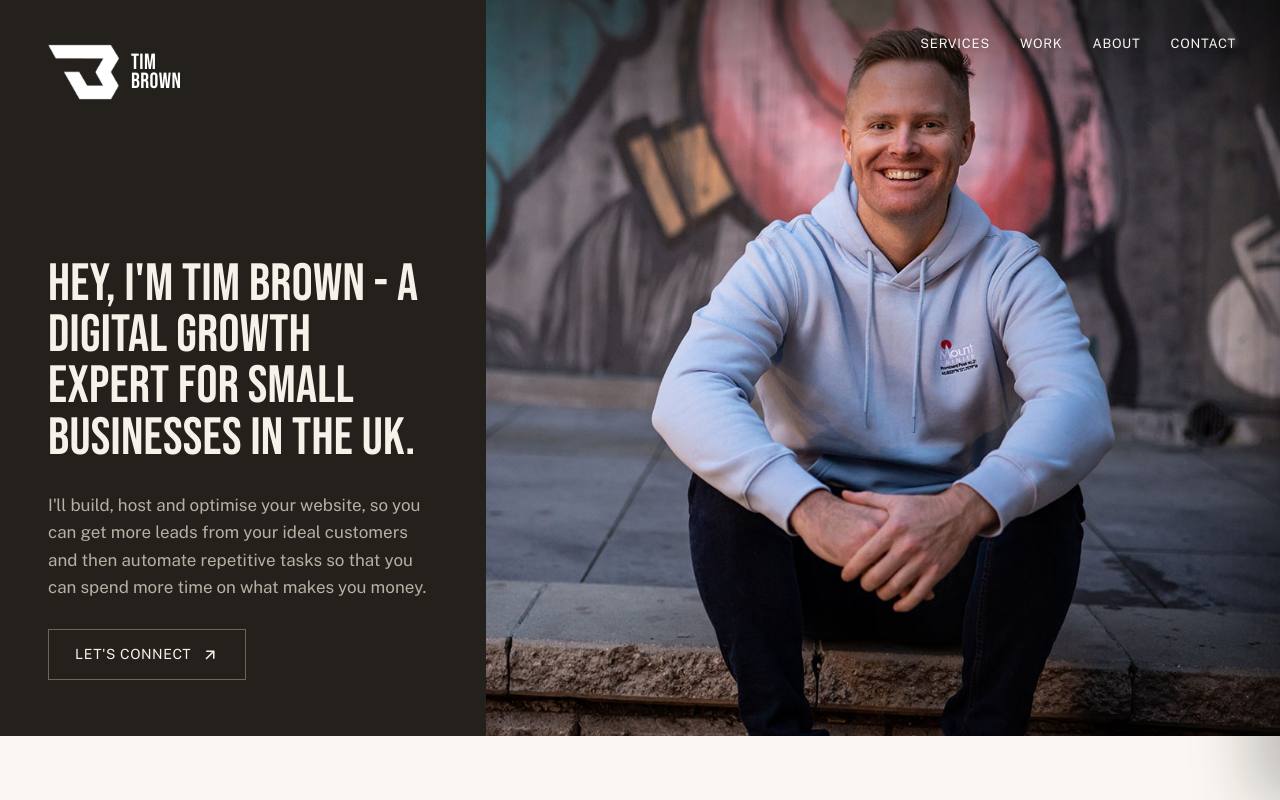
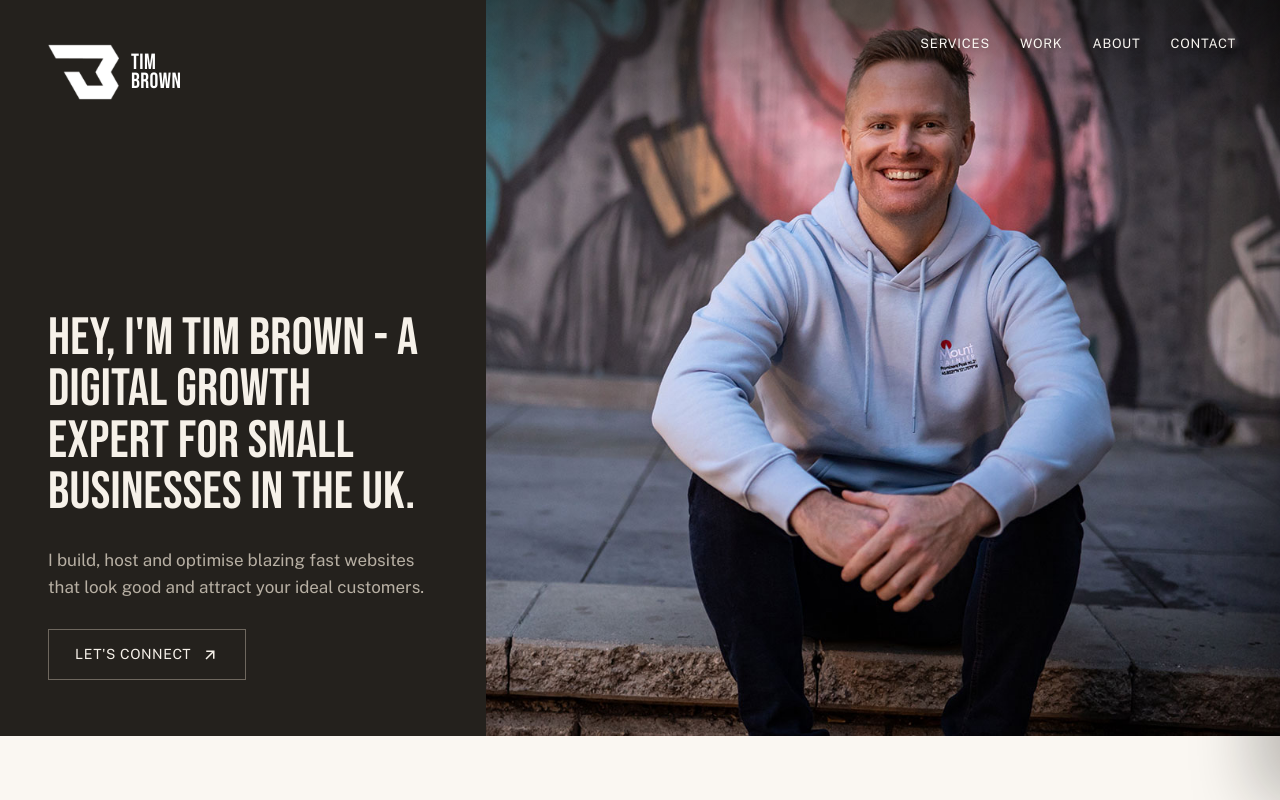
Before and after one commit to tangobrown/tango-site, a Next.js app: page / in a window 1280 px wide. Shown: the top 800 px of the page. Built offline with nearby package versions, Linux system fonts and the light colour scheme.

Commit message:
Update hero sub-heading copy

```diff
--- a/components/Hero.tsx
+++ b/components/Hero.tsx
@@ -27,9 +27,8 @@ export default function Hero() {
             Hey, I&apos;m Tim Brown - a digital growth expert for small businesses in the UK.
           </h1>
           <p className="m-0 max-w-[52ch] text-[17px] leading-[1.6] text-muted-dark">
-            I&apos;ll build, host and optimise your website, so you can get more leads from your
-            ideal customers and then automate repetitive tasks so that you can spend more time on
-            what makes you money.
+            I build, host and optimise blazing fast websites that look good and attract your ideal
+            customers.
           </p>
           <a
             href="#contact"
```
